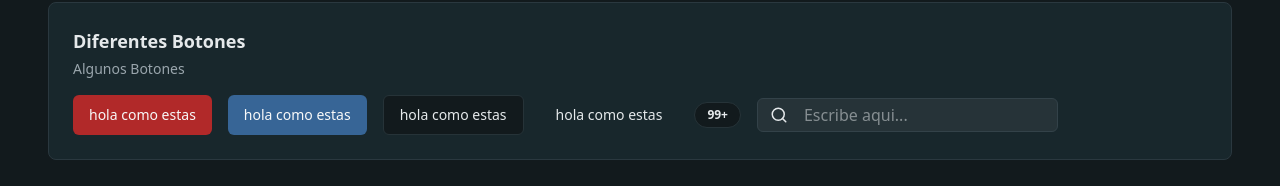
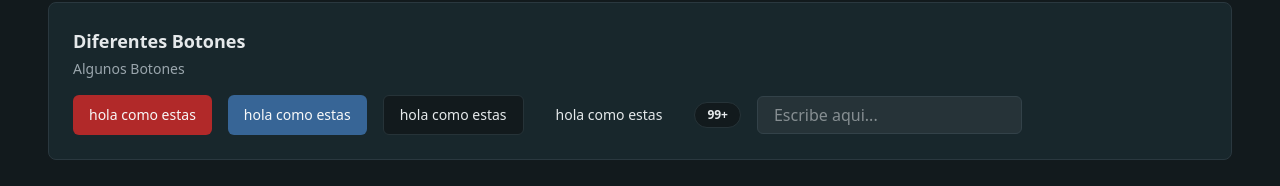
Before and after one commit to BisonteRIP/desing-system, a React (Vite) app: page / in a window 1280 px wide. Shown: the part 134-320 px from the top of the page. Built offline with nearby package versions, Linux system fonts and the light colour scheme.

Commit message:
feat: enhance Input component with customizable styles and icon support

```diff
--- a/src/App.jsx
+++ b/src/App.jsx
@@ -24,7 +24,12 @@ function App() {
           <Badges variant="outline">
             <p>99+</p>
           </Badges>
-          <Input type="text" placeholder="Escribe aqui..."></Input>
+          <Input
+            showIcon={false}
+            icon="lock"
+            type="text"
+            placeholder="Escribe aqui..."
+            style="success"></Input>
         </ComponentExample>
       </ComponentSection>
     </>
--- a/src/components/ui/input.jsx
+++ b/src/components/ui/input.jsx
@@ -1,17 +1,36 @@
 import { Search, Mail, Calendar, Lock } from "lucide-react";
+
+const styleGeneralInput =
+  "flex items-center rounded-md px-2 py-0.5 bg-input border border-input-border text-foreground transition-shadow duration-200 focus-within:ring-2 focus-within:ring-offset-2 focus-within:ring-offset-background";
+
+const styleVariantInput = {
+  default: "focus-within:ring-ring",
+  destructive: "focus-within:ring-destructive",
+  success: "focus-within:ring-success",
+};
+const iconMap = {
+  search: Search,
+  mail: Mail,
+  calendar: Calendar,
+  lock: Lock,
+};
 
 function Input({
   showIcon = true,
-  Icon = Search,
+  icon = "search",
   placeholder = "",
   type = "text",
+  style = "default",
   ...props
 }) {
+  const SelectedIcon = iconMap[icon] || Search;
+
+  const checkStyleInput = styleVariantInput[style] || styleVariantInput.default;
+  const finalStyleInput = ` ${styleGeneralInput} ${checkStyleInput}`.trim();
+
   return (
-    <div
-      className="flex items-center px-3 gap-2 rounded-md bg-input border border-input-border text-foreground transition-shadow duration-200 focus-within:ring-2 focus-within:ring-ring focus-within:ring-offset-2 focus-within:ring-offset-background"
-      tabIndex={0}>
-      {showIcon && <Icon size={20} className="text-foreground" />}
+    <div className={finalStyleInput} tabIndex={0}>
+      {showIcon && <SelectedIcon size={20} className="text-foreground" />}
       <input
         className="w-full px-2 py-1 rounded bg-transparent outline-none"
         placeholder={placeholder}
```
